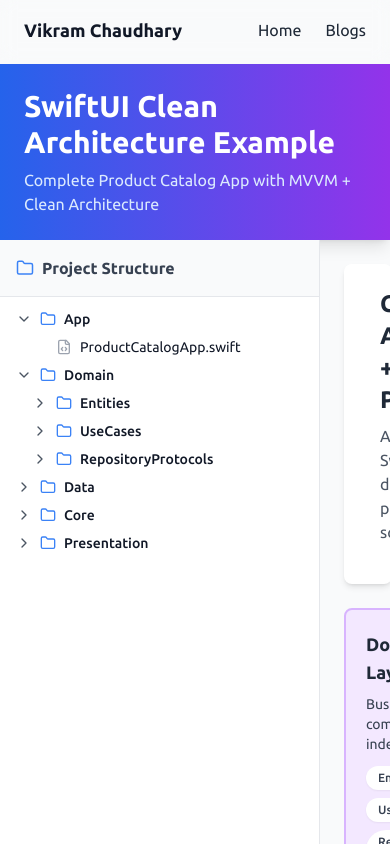
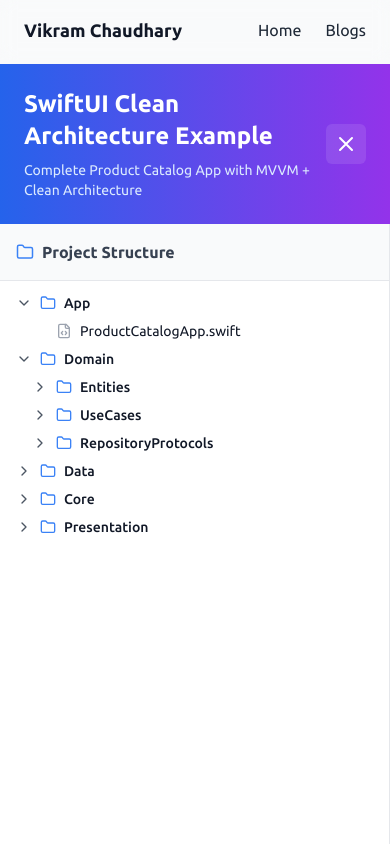
Before and after one commit to chaudharyvikram/vikram, a React (Vite) app: page /#/swiftui-architecture in a window 390 px wide. Built offline with nearby package versions, Linux system fonts and the light colour scheme; the HTML template or start-up script is replaced by a standard one.

Commit message:
feat: add responsive design for mobile screens

```diff
--- a/src/SwiftUIArchitectureExplorer.tsx
+++ b/src/SwiftUIArchitectureExplorer.tsx
@@ -1,6 +1,6 @@
-import React, { useState } from 'react';
-import { ChevronDown, ChevronRight, FileCode, Folder, Info } from 'lucide-react';
-import Header from './components/Header';
+import React, { useState, useEffect } from "react";
+import { ChevronRight, ChevronDown, Folder, FileCode, Info } from "lucide-react";
+import Header from "./components/Header";
 
 const SwiftUIArchitectureExplorer = () => {
   interface FileItem {
@@ -1153,19 +1153,61 @@ struct ProductCatalogApp: App {
     ]
   };
 
+  const [isSidebarOpen, setIsSidebarOpen] = useState(true);
+  const [isMobile, setIsMobile] = useState(window.innerWidth < 768);
+
+  useEffect(() => {
+    const handleResize = () => {
+      const mobile = window.innerWidth < 768;
+      setIsMobile(mobile);
+      if (!mobile) {
+        setIsSidebarOpen(true);
+      }
+    };
+
+    window.addEventListener('resize', handleResize);
+    return () => window.removeEventListener('resize', handleResize);
+  }, []);
+
   return (
     <div className="w-full h-screen flex flex-col bg-gray-50">
       <Header />
       {/* Section Header */}
       <div className="bg-gradient-to-r from-blue-600 to-purple-600 text-white p-6 shadow-lg mt-16">
-        <h1 className="text-3xl font-bold mb-2">SwiftUI Clean Architecture Example</h1>
-        <p className="text-blue-100">Complete Product Catalog App with MVVM + Clean Architecture</p>
+        <div className="flex justify-between items-center">
+          <div>
+            <h1 className="text-2xl md:text-3xl font-bold mb-2">SwiftUI Clean Architecture Example</h1>
+            <p className="text-blue-100 text-sm md:text-base">Complete Product Catalog App with MVVM + Clean Architecture</p>
+          </div>
+          {isMobile && (
+            <button
+              onClick={() => setIsSidebarOpen(!isSidebarOpen)}
+              className="p-2 rounded-md bg-white/10 hover:bg-white/20"
+            >
+              {isSidebarOpen ? (
+                <svg xmlns="http://www.w3.org/2000/svg" className="h-6 w-6" fill="none" viewBox="0 0 24 24" stroke="currentColor">
+                  <path strokeLinecap="round" strokeLinejoin="round" strokeWidth={2} d="M6 18L18 6M6 6l12 12" />
+                </svg>
+              ) : (
+                <svg xmlns="http://www.w3.org/2000/svg" className="h-6 w-6" fill="none" viewBox="0 0 24 24" stroke="currentColor">
+                  <path strokeLinecap="round" strokeLinejoin="round" strokeWidth={2} d="M4 6h16M4 12h16M4 18h16" />
+                </svg>
+              )}
+            </button>
+          )}
+        </div>
       </div>
 
       {/* Main Content */}
-      <div className="flex-1 flex overflow-hidden">
+      <div className="flex-1 flex overflow-hidden relative">
         {/* Sidebar - File Tree */}
-        <div className="w-80 bg-white border-r border-gray-200 overflow-y-auto">
+        <div className={`${
+          isMobile
+            ? `absolute z-10 top-0 bottom-0 transition-transform duration-300 ${
+                isSidebarOpen ? 'translate-x-0' : '-translate-x-full'
+              }`
+            : 'relative'
+        } w-full md:w-80 bg-white border-r border-gray-200 overflow-y-auto`}>
           <div className="p-4 border-b border-gray-200 bg-gray-50">
             <h2 className="font-semibold text-gray-700 flex items-center gap-2">
               <Folder size={18} className="text-blue-500" />
@@ -1181,9 +1223,9 @@ struct ProductCatalogApp: App {
         <div className="flex-1 flex flex-col overflow-hidden">
           {selectedFile ? (
             <>
-              <div className="bg-gray-100 border-b border-gray-200 px-4 py-2 text-sm font-mono flex items-center justify-between">
-                <span className="text-gray-700">{selectedFile}</span>
-                <div className="flex items-center gap-2">
+              <div className="bg-gray-100 border-b border-gray-200 px-2 md:px-4 py-2 text-xs md:text-sm font-mono flex items-center justify-between">
+                <span className="text-gray-700 truncate">{selectedFile}</span>
+                <div className="flex items-center gap-2 ml-2">
                   <button
                     className="p-1 hover:bg-gray-200 rounded transition-colors"
                     title="Copy code"
@@ -1207,9 +1249,9 @@ struct ProductCatalogApp: App {
                   </button>
                 </div>
               </div>
-              <div className="flex-1 overflow-y-auto bg-white p-4">
-                <pre className="text-sm font-mono leading-relaxed">
-                  <code className="text-gray-800">
+              <div className="flex-1 overflow-y-auto bg-white p-2 md:p-4">
+                <pre className="text-xs md:text-sm font-mono leading-relaxed overflow-x-auto">
+                  <code className="text-gray-800 whitespace-pre">
                     {selectedFile && codeFiles[selectedFile as keyof typeof codeFiles]
                       .split('\n')
                       .map((line: string, i: number) => {
@@ -1292,11 +1334,11 @@ struct ProductCatalogApp: App {
                 </div>
 
                 {/* Architecture Layers */}
-                <div className="grid gap-4 mb-6">
+                <div className="grid md:grid-cols-2 gap-4 mb-6">
                   {architectureInfo.layers.map((layer, index) => (
                     <div
                       key={index}
-                      className={`${layer.color} border-2 rounded-lg p-5 transition-transform hover:scale-102`}
+                      className={`${layer.color} border-2 rounded-lg p-4 md:p-5 transition-transform hover:scale-102`}
                     >
                       <h3 className="text-lg font-bold text-gray-800 mb-2">
                         {layer.name}
```
